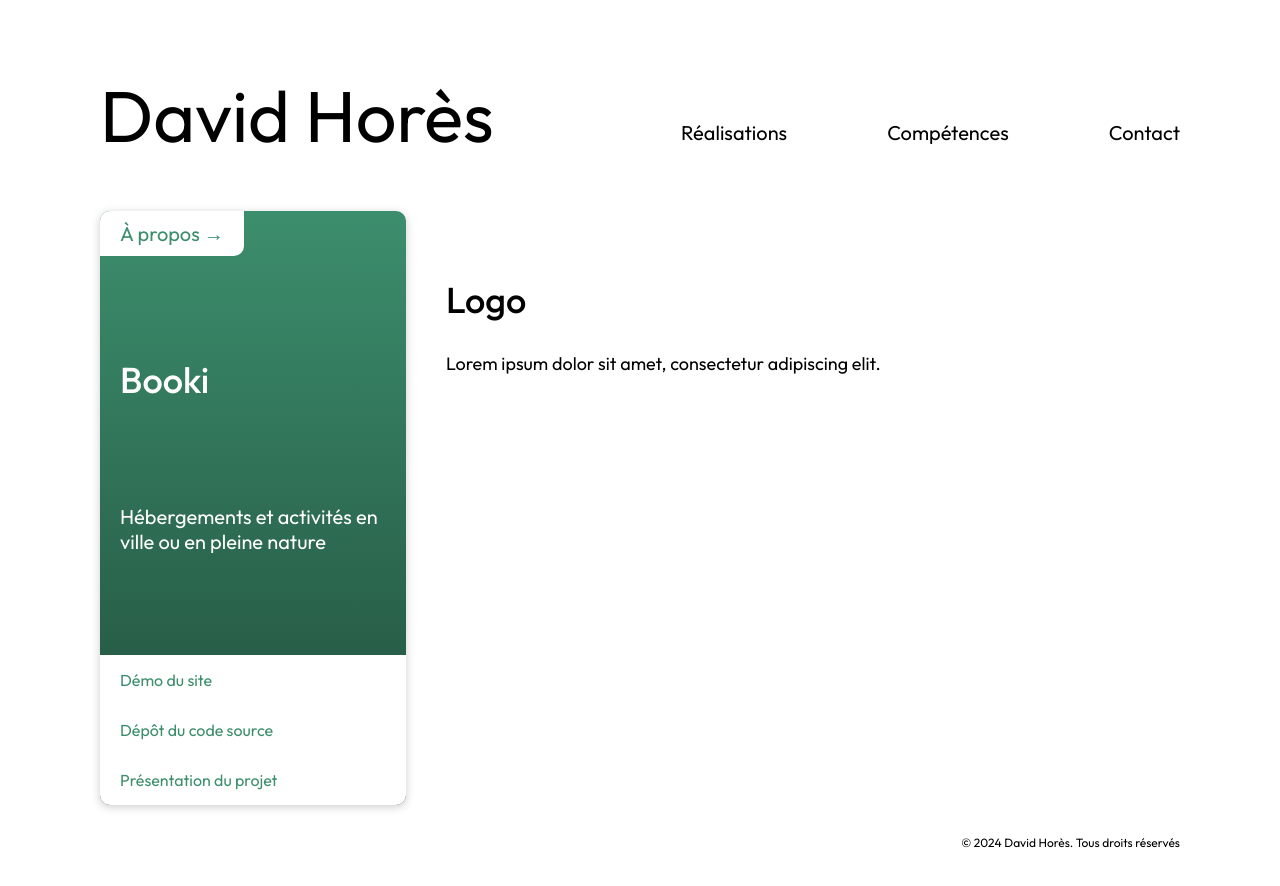
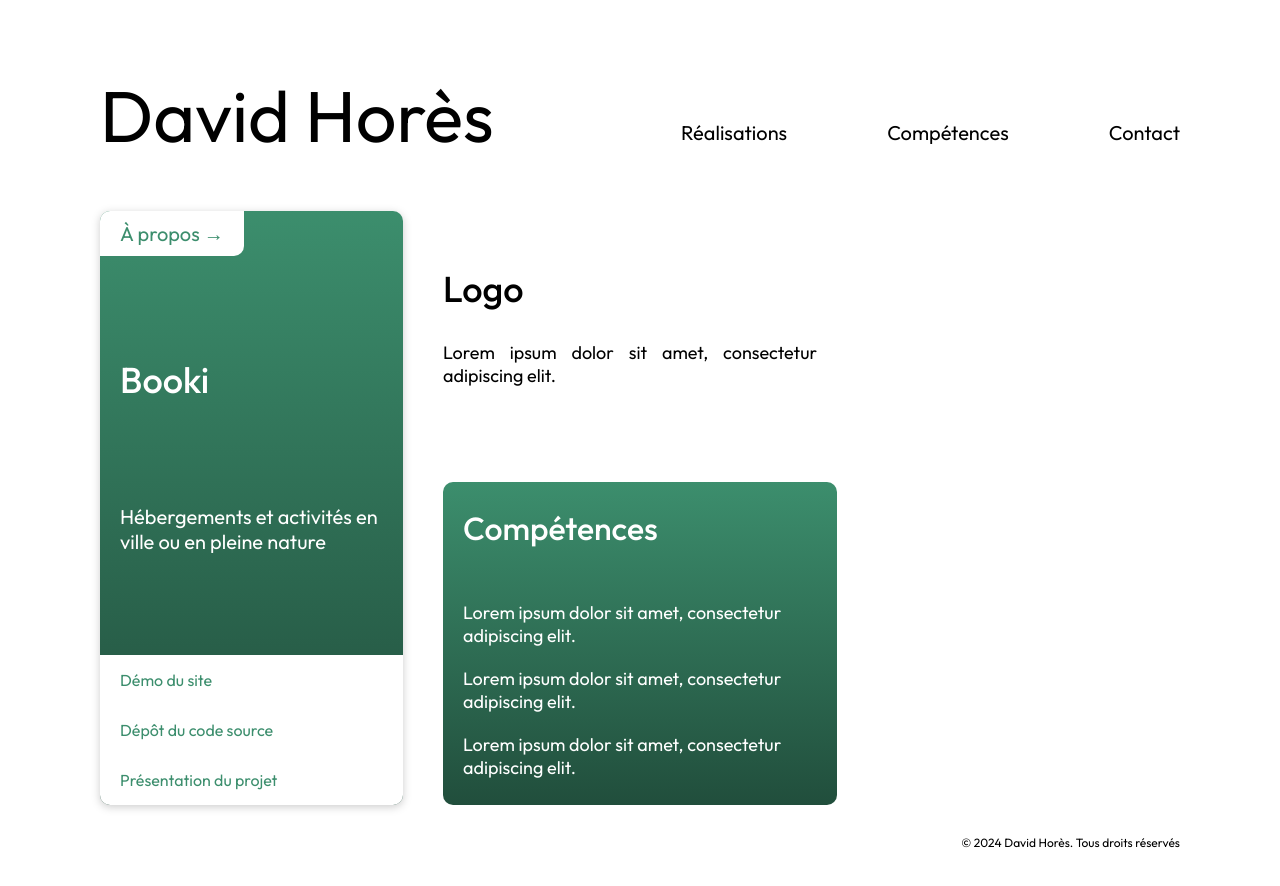
Before and after one commit to Dave25440/david-hores-portfolio, a React (Create React App) app: page /david-hores-portfolio/realisations/p2-booki in a window 1280 px wide. Shown: the top 886 px of the page. Built offline with nearby package versions, Linux system fonts and the light colour scheme.

Commit message:
Update Skill, add it to Project and update Project and projects data

```diff
--- a/src/components/Skill/Skill.module.scss
+++ b/src/components/Skill/Skill.module.scss
@@ -24,4 +24,11 @@
             gap: 40px;
         }
     }
+
+    &__skills {
+        gap: 20px;
+        @include mixins.column-flexbox(flex-start);
+        @include mixins.list-style;
+        @include mixins.text-style(variables.$color-primary, 1.125rem, 400);
+    }
 }
--- a/src/components/Skill/index.jsx
+++ b/src/components/Skill/index.jsx
@@ -1,10 +1,11 @@
 import styles from "./Skill.module.scss";
 import Tool from "../Tool";
 
-const Skill = ({ title, tools, column }) => {
+const Skill = ({ title, tools, column, skills }) => {
     return (
         <article className={styles.skill}>
             <h3 className={styles.skill__title}>{title}</h3>
+            {tools ? (
                 <ul
                     className={`${styles.skill__tools} ${
                         column && styles["skill__tools--column"]
@@ -14,6 +15,13 @@ const Skill = ({ title, tools, column }) => {
                         <Tool key={tool.id} {...tool} />
                     ))}
                 </ul>
+            ) : (
+                <ul className={styles.skill__skills}>
+                    {skills.map((skill, index) => (
+                        <li key={index}>{skill}</li>
+                    ))}
+                </ul>
+            )}
         </article>
     );
 };
--- a/src/data/projects.json
+++ b/src/data/projects.json
@@ -20,9 +20,14 @@
                 "logo": "Logo"
             }
         ],
+        "summary": "Lorem ipsum dolor sit amet, consectetur adipiscing elit.",
         "logo": "Logo",
         "description": "Lorem ipsum dolor sit amet, consectetur adipiscing elit.",
-        "summary": "Lorem ipsum dolor sit amet, consectetur adipiscing elit."
+        "skills": [
+            "Lorem ipsum dolor sit amet, consectetur adipiscing elit.",
+            "Lorem ipsum dolor sit amet, consectetur adipiscing elit.",
+            "Lorem ipsum dolor sit amet, consectetur adipiscing elit."
+        ]
     },
     {
         "id": "p4-nina-carducci",
@@ -45,9 +50,14 @@
                 "logo": "Logo"
             }
         ],
+        "summary": "Lorem ipsum dolor sit amet, consectetur adipiscing elit.",
         "logo": "Logo",
         "description": "Lorem ipsum dolor sit amet, consectetur adipiscing elit.",
-        "summary": "Lorem ipsum dolor sit amet, consectetur adipiscing elit."
+        "skills": [
+            "Lorem ipsum dolor sit amet, consectetur adipiscing elit.",
+            "Lorem ipsum dolor sit amet, consectetur adipiscing elit.",
+            "Lorem ipsum dolor sit amet, consectetur adipiscing elit."
+        ]
     },
     {
         "id": "p2-booki",
@@ -70,9 +80,14 @@
                 "logo": "Logo"
             }
         ],
+        "summary": "Lorem ipsum dolor sit amet, consectetur adipiscing elit.",
         "logo": "Logo",
         "description": "Lorem ipsum dolor sit amet, consectetur adipiscing elit.",
-        "summary": "Lorem ipsum dolor sit amet, consectetur adipiscing elit."
+        "skills": [
+            "Lorem ipsum dolor sit amet, consectetur adipiscing elit.",
+            "Lorem ipsum dolor sit amet, consectetur adipiscing elit.",
+            "Lorem ipsum dolor sit amet, consectetur adipiscing elit."
+        ]
     },
     {
         "id": "p6-mon-vieux-grimoire",
@@ -90,9 +105,14 @@
                 "logo": "Logo"
             }
         ],
+        "summary": "Lorem ipsum dolor sit amet, consectetur adipiscing elit.",
         "logo": "Logo",
         "description": "Lorem ipsum dolor sit amet, consectetur adipiscing elit.",
-        "summary": "Lorem ipsum dolor sit amet, consectetur adipiscing elit."
+        "skills": [
+            "Lorem ipsum dolor sit amet, consectetur adipiscing elit.",
+            "Lorem ipsum dolor sit amet, consectetur adipiscing elit.",
+            "Lorem ipsum dolor sit amet, consectetur adipiscing elit."
+        ]
     },
     {
         "id": "p3-sophie-bluel",
@@ -110,9 +130,14 @@
                 "logo": "Logo"
             }
         ],
+        "summary": "Lorem ipsum dolor sit amet, consectetur adipiscing elit.",
         "logo": "Logo",
         "description": "Lorem ipsum dolor sit amet, consectetur adipiscing elit.",
-        "summary": "Lorem ipsum dolor sit amet, consectetur adipiscing elit."
+        "skills": [
+            "Lorem ipsum dolor sit amet, consectetur adipiscing elit.",
+            "Lorem ipsum dolor sit amet, consectetur adipiscing elit.",
+            "Lorem ipsum dolor sit amet, consectetur adipiscing elit."
+        ]
     },
     {
         "id": "p7-menu-maker-by-qwenta",
@@ -135,8 +160,13 @@
                 "logo": "Logo"
             }
         ],
+        "summary": "Lorem ipsum dolor sit amet, consectetur adipiscing elit.",
         "logo": "Logo",
         "description": "Lorem ipsum dolor sit amet, consectetur adipiscing elit.",
-        "summary": "Lorem ipsum dolor sit amet, consectetur adipiscing elit."
+        "skills": [
+            "Lorem ipsum dolor sit amet, consectetur adipiscing elit.",
+            "Lorem ipsum dolor sit amet, consectetur adipiscing elit.",
+            "Lorem ipsum dolor sit amet, consectetur adipiscing elit."
+        ]
     }
 ]
--- a/src/pages/Project/Project.module.scss
+++ b/src/pages/Project/Project.module.scss
@@ -2,14 +2,10 @@
 @use "../../styles/_variables";
 
 .project {
-    @include mixins.grid(1fr 2.4fr, auto);
+    @include mixins.grid(1fr 1.3fr 1fr, auto);
 
-    &__section {
+    &__left {
         @include mixins.grid(auto, 1fr 1.4fr);
-    }
-
-    &__top {
-        @include mixins.grid(2.2fr 1fr, auto);
     }
 
     &__introduction {
@@ -26,8 +22,4 @@
         margin-top: 30px;
         @include mixins.text-style(variables.$color-secondary, 1.125rem, 400);
     }
-
-    &__bottom {
-        @include mixins.grid(repeat(2, 1fr), auto);
-    }
 }
--- a/src/pages/Project/index.jsx
+++ b/src/pages/Project/index.jsx
@@ -3,6 +3,7 @@ import { useParams, useNavigate } from "react-router-dom";
 import styles from "./Project.module.scss";
 import projects from "../../data/projects.json";
 import About from "../../components/About";
+import Skill from "../../components/Skill";
 
 const Project = () => {
     const { id } = useParams();
@@ -17,10 +18,9 @@ const Project = () => {
 
     return (
         project && (
-            <div key={project.id} className={styles.project}>
+            <section key={project.id} className={styles.project}>
                 <About project {...project} />
-                <section className={styles.project__section}>
-                    <div className={styles.project__top}>
+                <div className={styles.project__left}>
                     <div className={styles.project__introduction}>
                         <h2 className={styles.project__title}>
                             {project.logo}
@@ -29,10 +29,9 @@ const Project = () => {
                             {project.description}
                         </p>
                     </div>
+                    <Skill title="Compétences" skills={project.skills} />
                 </div>
-                    <div className={styles.project__bottom}></div>
             </section>
-            </div>
         )
     );
 };
```
Lines whose indentation alone changed are shown as unchanged.
